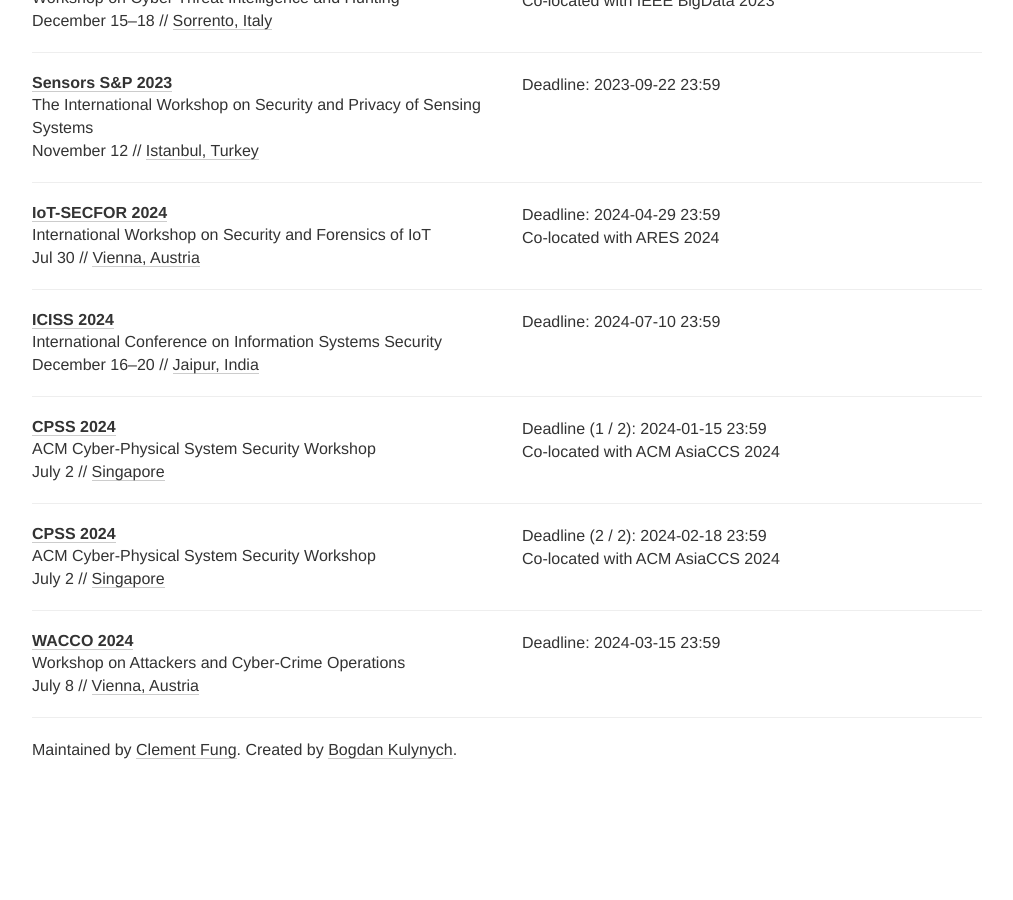
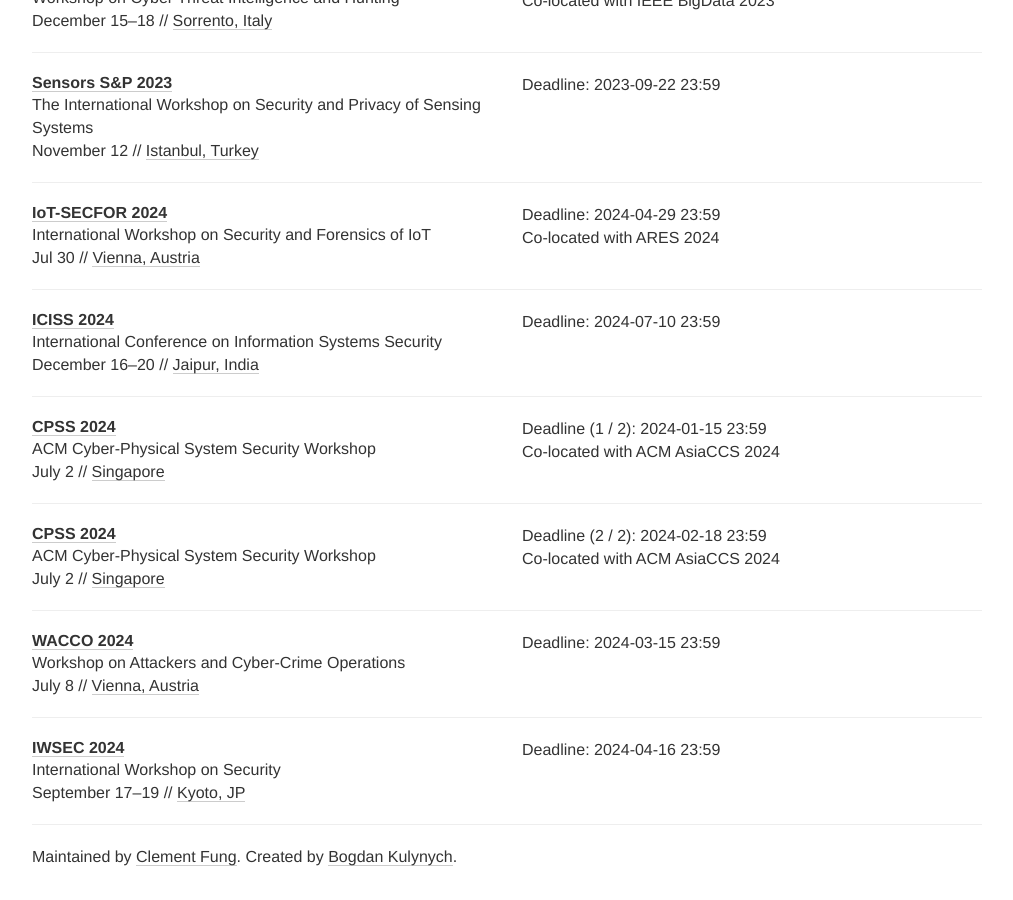
Before and after one commit to sec-deadlines/sec-deadlines.github.io, a Jekyll site: the page built from index.html, in a window 1280 px wide and 900 px high, scrolled down 12144 px. Shown: the whole window, without its empty margins (133-1146 px from the left). Built offline with Jekyll 4.4.1, drawn with Linux system fonts in a browser that asks for light colours; nearby versions of some CDN libraries; comment, search, counter and statistics services are not loaded; before the commit the page ends 12937 px from its top, so only the background shows below that.

Commit message:
Add IWSEC

```diff
--- a/_data/conferences.yml
+++ b/_data/conferences.yml
@@ -874,3 +874,12 @@
   date: July 8
   place: Vienna, Austria
   tags: [SEC, PRIV]
+
+- name: IWSEC
+  description: International Workshop on Security
+  year: 2024
+  link: https://www.iwsec.org/2024/
+  deadline: ["2024-04-16 23:59"]
+  date: September 17-19
+  place: Kyoto, JP
+  tags: [SEC, PRIV, CRYPTO, SHOP]
```
